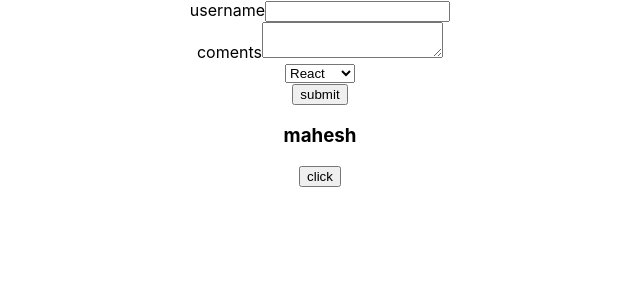
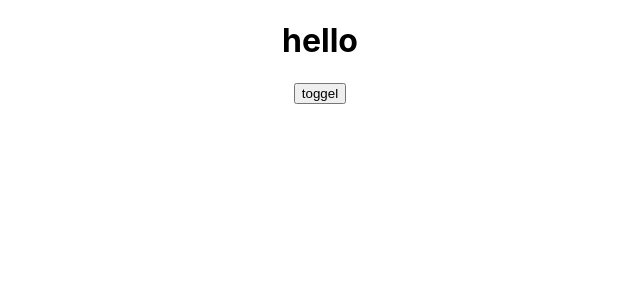
Before and after one commit to maheshnarute/Beginning-of-React, a React (Create React App) app: page / in a window 1280 px wide. Shown: the top 300 px of the page, without its empty margins (320-960 px from the left). Built offline with nearby package versions, Linux system fonts and the light colour scheme.

Commit message:
toggle button

```diff
--- a/src/App.js
+++ b/src/App.js
@@ -12,6 +12,8 @@ import Styling from './UIPart/Styling';
 import FormSubmit from './FormSubmit';
 import Books from './Udemy/Books';
 import UseState from './youtub/UseState';
+import GetInputBox from './youtub/GetInputBox';
+import HideShow from './youtub/HideShow';
 
 function App() {
   return (
@@ -20,8 +22,10 @@ function App() {
 {/* <ListName/> */}
 {/* <Styling display={true}/>
 <Styling classFont={true}/> */}
-<FormSubmit/>
-<UseState/>
+{/* <FormSubmit/> */}
+{/* <UseState/> */}
+{/* <GetInputBox /> */}
+<HideShow/>
 
       {/* <EventBind/> */}
       {/* <FunctionClick1 /> */}
--- /dev/null
+++ b/src/youtub/GetInputBox.js
@@ -0,0 +1,29 @@
+import React, { useState } from 'react';
+
+function GetInputBox() {
+  const [data, setData] = useState('');
+  const [print ,setprint]=useState('');
+  function getData(event) {
+    // const inputValue = event.target.value;
+    setData(event.target.value);
+  }
+ const printvalue=()=>{
+    setprint(true);
+    // setprint(false)
+ }
+
+  return (
+    <div>
+        {
+            print?
+            <h2>{data}</h2>
+            : null
+        }
+
+      <input type='text' onChange={getData} />
+      <button onClick={printvalue}>print data</button>
+    </div>
+  );
+}
+
+export default GetInputBox;
--- /dev/null
+++ b/src/youtub/HideShow.js
@@ -0,0 +1,26 @@
+//onclick hide and show toggel in react
+import React,{useState} from 'react'
+
+function HideShow() {
+    const [hide, sethide]=useState(true)
+    const action=()=>{
+        sethide (!hide);
+    }
+    const action1=()=>{
+        sethide (true);
+    }
+  return (
+    <div>
+
+        {
+            hide ?<h1>hello</h1>:null
+        }
+        {/* <button onClick={action}>hide</button>
+        <button onClick={action1}>show</button> */}
+         <button onClick={action}>toggel</button>
+
+    </div>
+  )
+}
+
+export default HideShow
```
